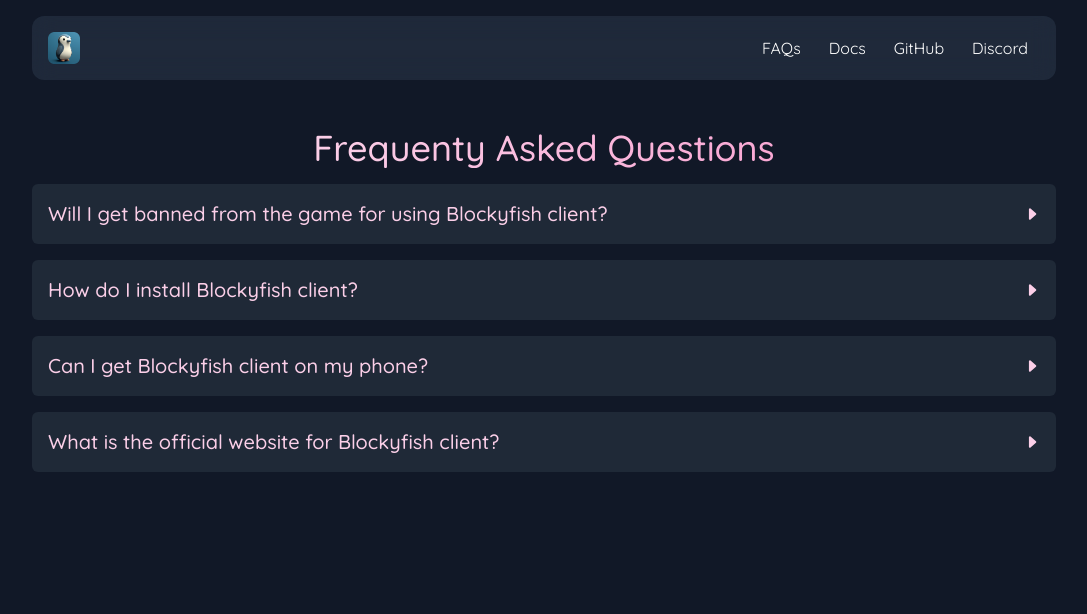
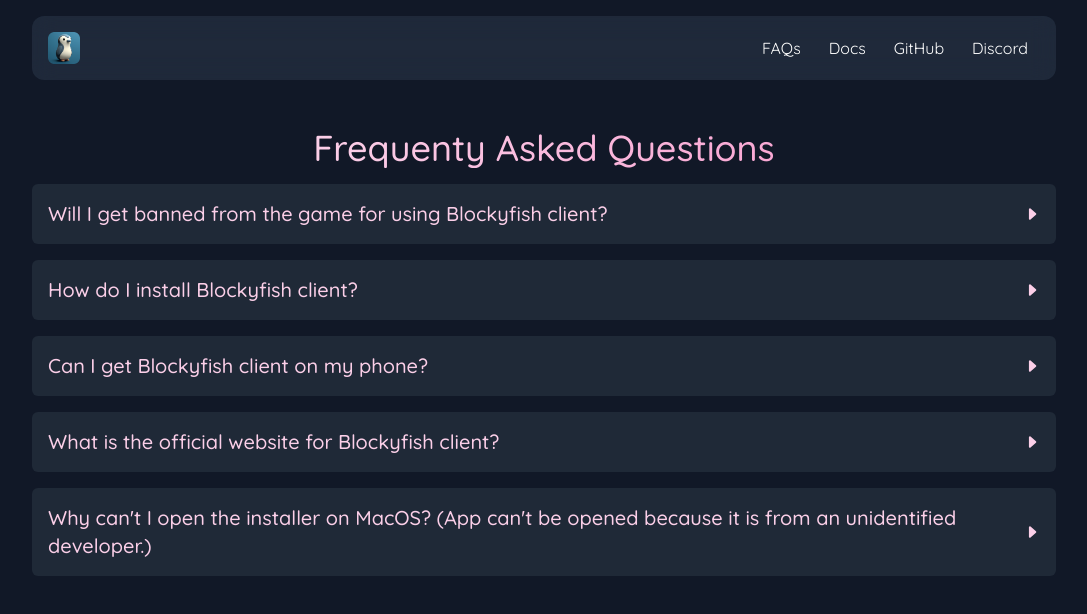
Before and after one commit to blockyfish-client/website, a Next.js app: page /faq in a window 1280 px wide. Shown: the top 614 px of the page, without its empty margins (96-1183 px from the left). Built offline with nearby package versions, Linux system fonts and the light colour scheme.

Commit message:
update FAQ

```diff
--- a/app/faq/page.jsx
+++ b/app/faq/page.jsx
@@ -15,7 +15,7 @@
 					},
 					{
 						q: "How do I install Blockyfish client?",
-						a: "After you have downloaded the client, simply run the installer.\nThe client currently only works on Windows."
+						a: "After you have downloaded the client, simply run the installer.\nThe client is currently supported on Windows, macOS, and Linux."
 					},
 					{
 						q: "Can I get Blockyfish client on my phone?",
@@ -24,6 +24,10 @@
 					{
 						q: "What is the official website for Blockyfish client?",
 						a: "This website (blockyfish.vercel.app) is the ONLY official website for Blockyfish client. Other websites which claim to be the official website may contain malicious content."
+					},
+					{
+						q: "Why can't I open the installer on MacOS? (App can't be opened because it is from an unidentified developer.)",
+						a: `This is because of MacOS's Gatekeeper feature. It prevents unsigned applications from being installed by default. Signing the application would cost around $100USD per year.\nTo get around the Gatekeeper, hold the control key and click on the app. Then click "Open", then click "Open" again when it gives you a warning. Your preference will be saved and MacOS will let you open the app normally from now on.`
 					}
 				].map((e, i) => {
 					const [open, setOpen] = useState(false);
```
